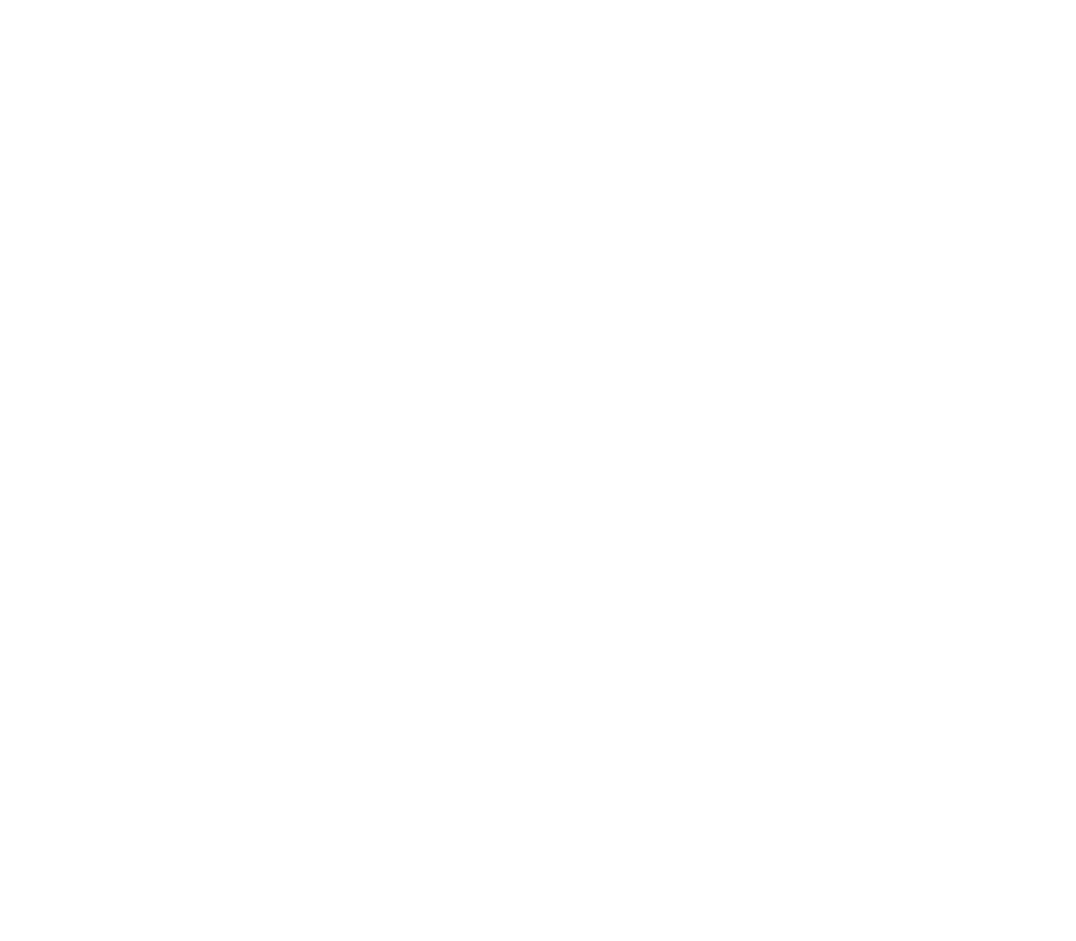
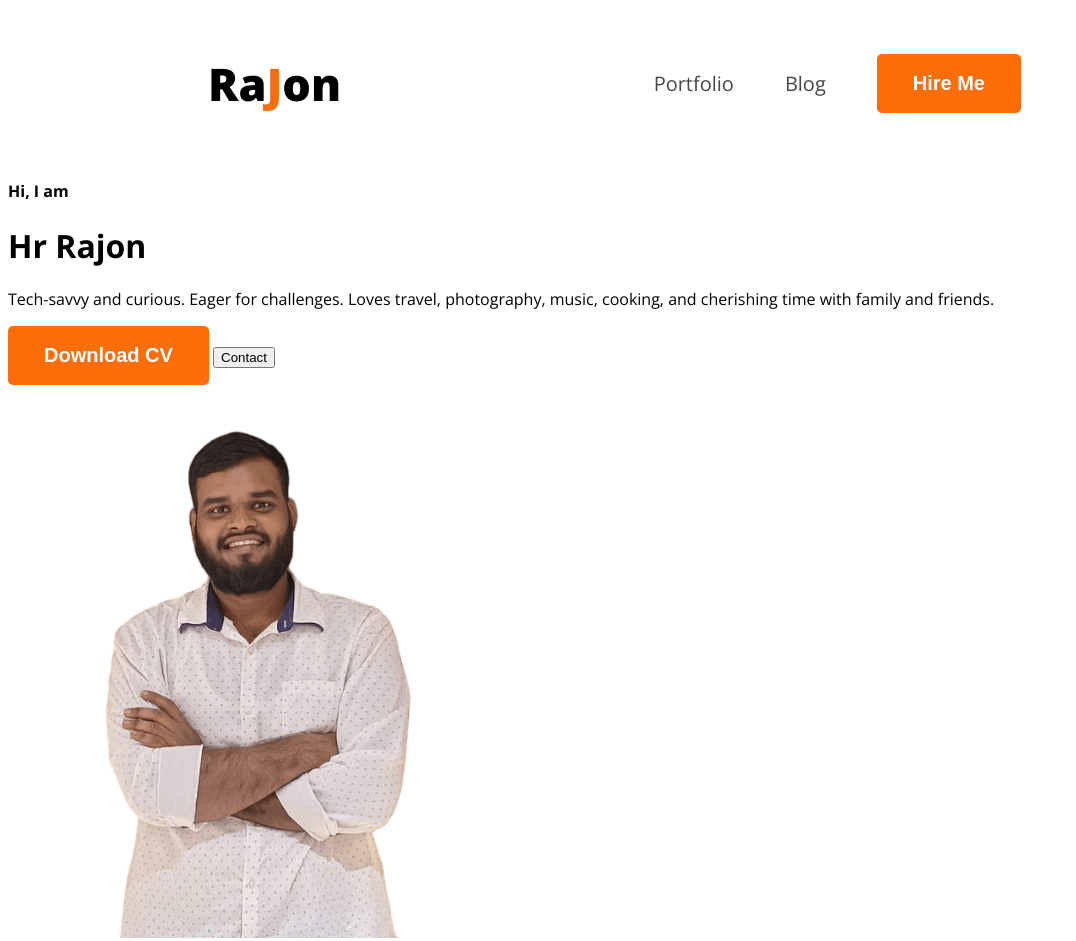
Before and after one commit to hrrajon/Web-Dev-Portfolio, a plain HTML site: page index.html in a window 1280 px wide. Shown: the whole page, without its empty margins (0-1076 px from the left). Before the commit the page ends 800 px from the top, so only its background shows below. Drawn offline with nearby package versions, Linux system fonts and the light colour scheme.

Commit message:
Navbar is ready

```diff
--- /dev/null
+++ b/Styles/Portfolio.css
@@ -0,0 +1,57 @@
+
+.open-sans-normal {
+  font-family: "Open Sans", sans-serif;
+  font-optical-sizing: auto;
+  font-style: normal;
+  font-variation-settings:
+    "wdth" 100;
+}
+
+
+/* Shared Style */
+.text-primary{
+    color: #FD6E0A;
+}
+
+.dark-2{
+    color: #474747;
+}
+
+.btn-primary{
+    background-color: #FD6E0A;
+    color: white;
+    font-weight: bold;
+    font-size: 20px;
+    padding: 18px 36px;
+    border-radius: 5px;
+    border: none;
+}
+
+/* Nav Styles */
+
+nav{
+    display: flex;
+    align-items: center;
+    justify-content: space-between;
+    margin: 0px 200px;
+}
+
+.nav-title{
+    font-weight: 800;
+    font-size: 45px;
+}
+
+nav ul{
+    display: flex;
+    align-items: center;
+}
+
+nav ul li {
+    list-style: none;
+    margin-right: 51px;
+}
+
+nav li a {
+    text-decoration: none;
+    font-size: 20px;
+}
--- a/index.html
+++ b/index.html
@@ -1,13 +1,40 @@
 <!DOCTYPE html>
 <html lang="en">
+
 <head>
     <meta charset="UTF-8">
     <meta name="viewport" content="width=device-width, initial-scale=1.0">
     <title>Web-Dev-Portfolio</title>
+    <style>
+        @import url('https://fonts.googleapis.com/css2?family=Open+Sans:ital,wght@0,300..800;1,300..800&display=swap');
+    </style>
+    <link rel="stylesheet" href="Styles/Portfolio.css">
 </head>
-<body>
+
+<body class="open-sans-normal">
     <header>
-
+        <nav>
+            <h3 class="nav-title">Ra<span class="text-primary">J</span>on</h3>
+            <ul>
+                <li><a class="dark-2" href="">Portfolio</a></li>
+                <li><a class="dark-2" href="">Blog</a></li>
+                <li><a href=""><button class="btn-primary">Hire Me</button></a></li>
+            </ul>
+        </nav>
+        <div class="banner">
+            <div class="banner-content">
+                <h4 class="banner-greetings">Hi, I am</h4>
+                <h1 class="banner-title">Hr Rajon</h1>
+                <p class="banner-description">
+                    Tech-savvy and curious. Eager for challenges.
+                    Loves travel, photography, music, cooking, and
+                    cherishing time with family and friends.
+                </p>
+                <button class="btn-primary">Download CV</button>
+                <button>Contact</button>
+            </div>
+            <img src="images/rajon.png" alt="">
+        </div>
     </header>
     <main>
 
@@ -16,4 +43,5 @@
 
     </footer>
 </body>
+
 </html>
```
Also changed, not shown: images/Rajon.png (added).
